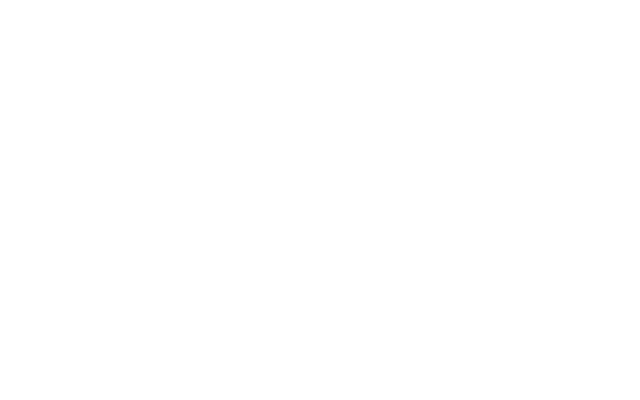
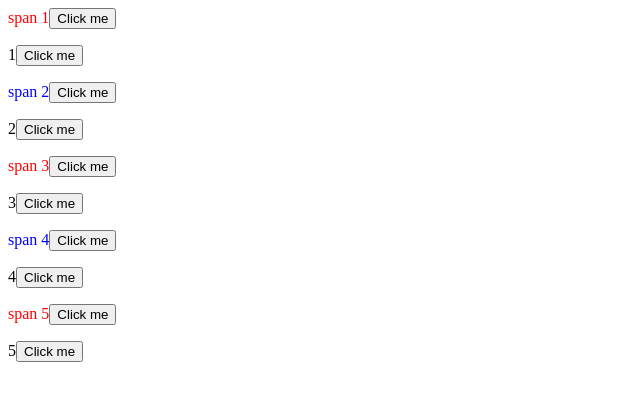
Before and after one commit to LBaraniak/kodilla_9_2, a plain HTML site: page index.html in a window 1280 px wide. Shown: the whole page, without its empty margins (0-640 px from the left). Drawn offline with nearby package versions, Linux system fonts and the light colour scheme.

Commit message:
kodilla_9_2 06122016-1638

```diff
--- a/index.html
+++ b/index.html
@@ -7,6 +7,47 @@
     <link rel="stylesheet" href="css/style.css">
   </head>
   <body>
+    <div>
+		<div>
+			<p><span>span 1</span></p>
+		</div>
+		<div>
+		<p>1</p>
+	</div>
+	<div>
+		<div>
+			<p><span>span 2</span></p>
+		</div>
+		<div>
+		<p>2</p>
+	</div>
+	<div>
+		<div>
+			<p><span>span 3</span></p>
+		</div>
+		<div>
+		<p>3</p>
+	</div>
+	<div>
+		<div>
+			<p><span>span 4</span></p>
+		</div>
+		<div>
+		<p>4</p>
+	</div>
+	<div>
+		<div>
+			<p><span>span 5</span></p>
+		</div>
+		<div>
+		<p>5</p>
+	</div>
+
+
+
+
+    </div>
+
 
     <script type="text/javascript" src="js/scripts.js"></script>
   </body>
--- a/js/scripts.js
+++ b/js/scripts.js
@@ -0,0 +1,23 @@
+$(function(){
+	var span = $("span");
+
+	span.each(function(index, element) {
+		if (index % 2 == 0) {
+			$(element).css('color', 'red');
+		};
+	});
+
+	$("span:odd").css('color','blue');
+
+	var paragraphs = $('p');
+
+	paragraphs.each(function(index, element) {
+		var button = '<button class="btn" data-tmp="' + index + '">Click me</button>';
+		$(element).append(button);
+	});
+
+	$("button").click(function(){
+		alert($(this).attr("data-tmp"));
+	});
+
+});
```
